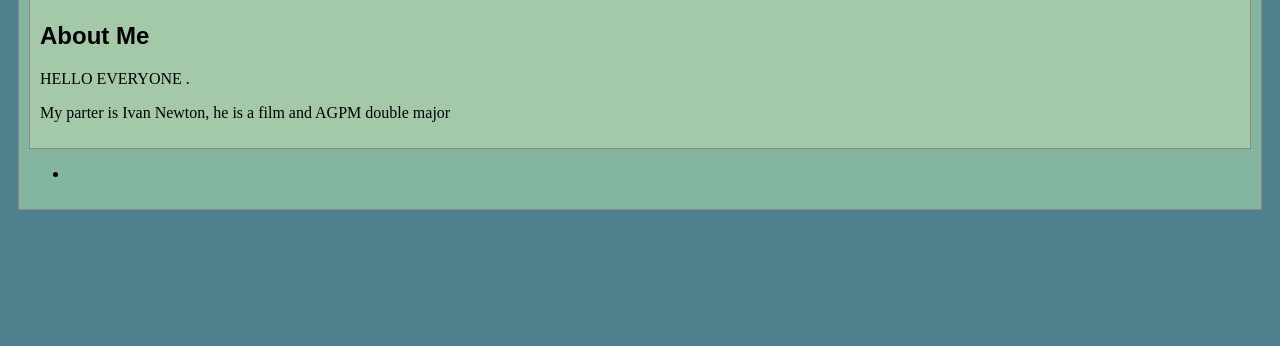
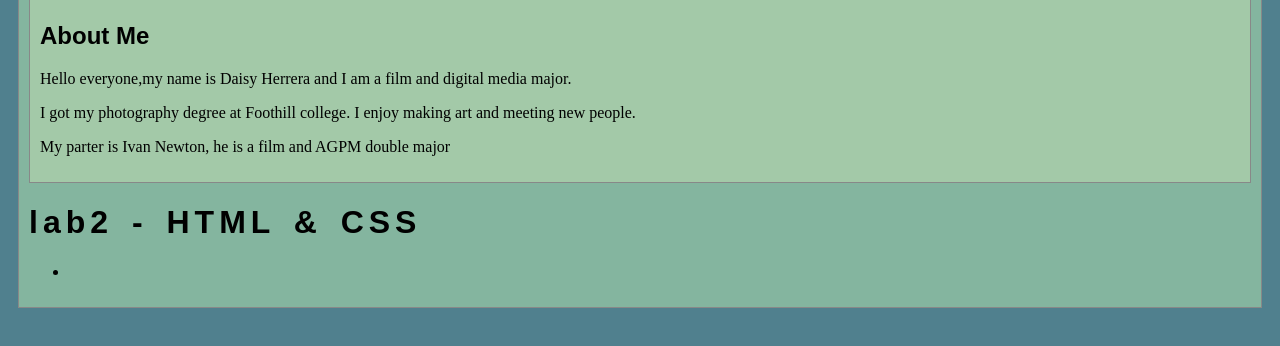
Before and after one commit to herdaisy/art101, a plain HTML site: page index.html in a window 1280 px wide. Shown: the part 160-506 px from the top of the page. Drawn offline with Linux system fonts and the light colour scheme.

Commit message:
information

```diff
--- a/index.html
+++ b/index.html
@@ -26,11 +26,13 @@
 					<!-- Note that all filenames use lowercase and no spaces -->
 					<img class="cat-photo" src="./img/me_water.JPG">
 					<h2>About Me</h2>
-					<p>HELLO EVERYONE .</p>
+					<p>Hello everyone,my name is Daisy Herrera and I am a film and digital media major.</p>
+					<p>I got my photography degree at Foothill college. I enjoy making art and meeting new people.</p>
 					<p>My parter is Ivan Newton, he is a film and AGPM double major<p></p>
 			</div>
 
 		</section>
+		<h1>lab2 - HTML & CSS</h1>
 		<nav id="links">
 			<!-- Put links to labs here. -->
 			 <ul>
```
